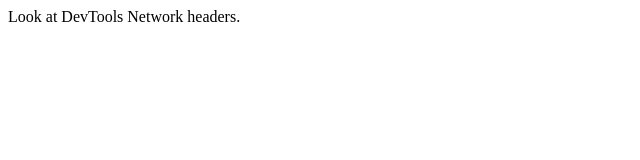
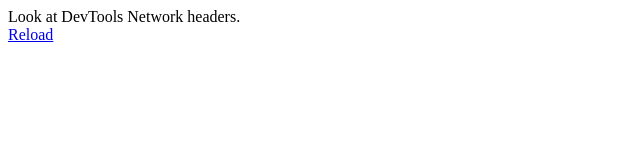
Before and after one commit to warrenseine/sec-ch-test, a plain HTML site: page index.html in a window 1280 px wide. Shown: the full height of the page, 0-640 px from the left. Drawn offline with Linux system fonts and the light colour scheme.

Commit message:
Add a reload button

```diff
--- a/index.html
+++ b/index.html
@@ -4,6 +4,9 @@
         <meta http-equiv="Accept-CH" content="Sec-CH-UA, Sec-CH-UA-Model, Sec-CH-UA-Platform" />
     </head>
     <body>
-        Look at DevTools Network headers.
+        <div>Look at DevTools Network headers.</div>
+        <div>
+            <a href="/">Reload</a>
+        </div>
     </body>
 </html>
```
